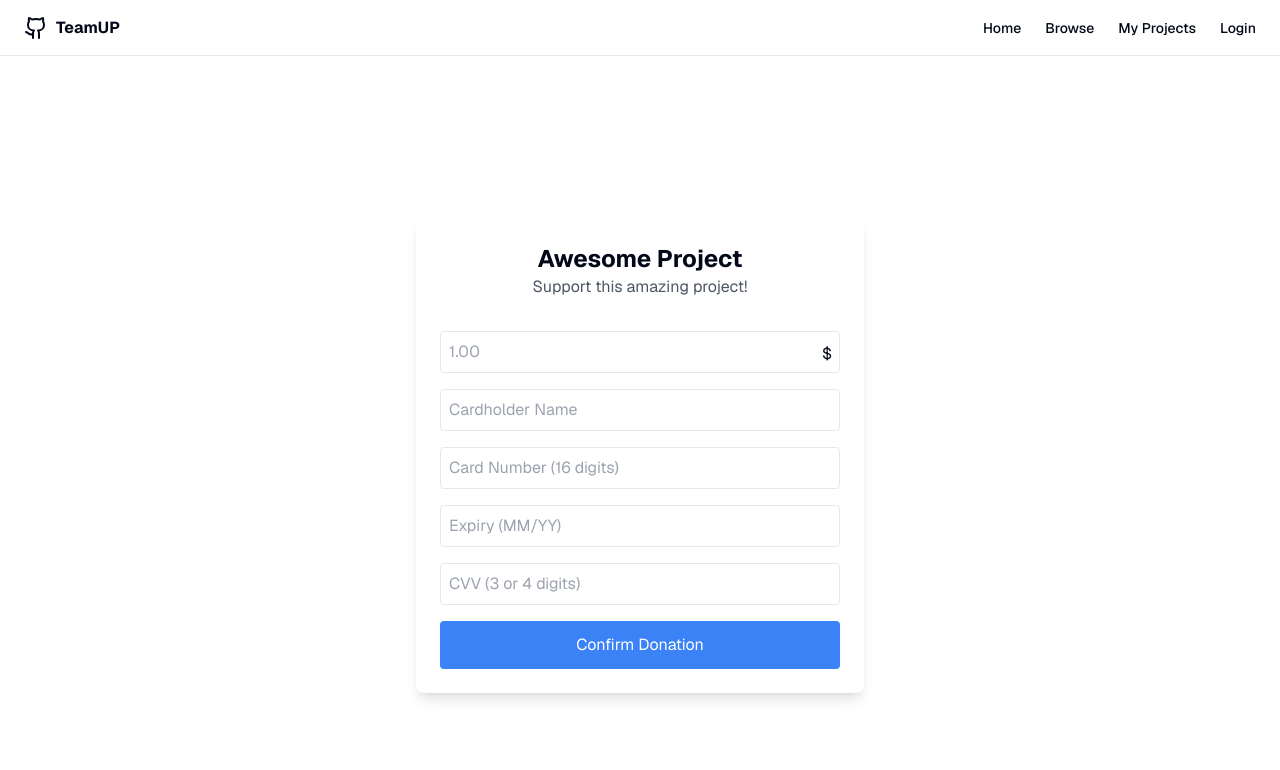
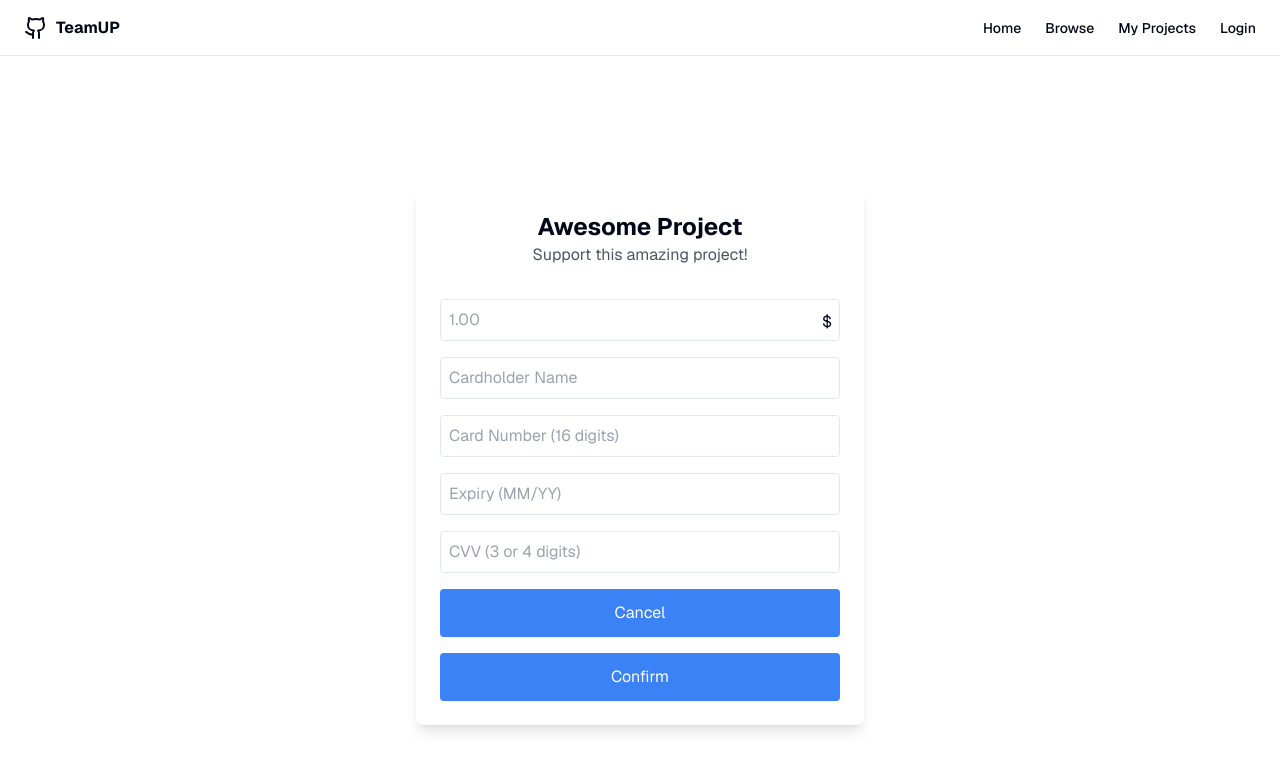
Before and after one commit to TeamUP-2025/TeamUp-Frontend, a Next.js app: page /project/1/donate in a window 1280 px wide. Shown: the top 770 px of the page. Built offline with nearby package versions, Linux system fonts and the light colour scheme; no server answers.

Commit message:
add cancel button

```diff
--- a/src/app/project/[id]/donate/page.tsx
+++ b/src/app/project/[id]/donate/page.tsx
@@ -102,9 +102,13 @@ export default function DonatePage() {
     }
 
     toast.success("Donation successful!");
+    goback_project()
+  };
+
+  const goback_project = async () => {
     router.push(`/project/${projectId}`);
+  }
 
-  };
 
   return (
     <div className="flex flex-col items-center justify-center min-h-screen p-6">
@@ -168,6 +172,14 @@ export default function DonatePage() {
           onChange={(e) => setCvv(e.target.value)}
           disabled={loading}
         />
+        {/* Cancel Button */}
+        <button
+          onClick={goback_project}
+          className={`mt-4 p-3 text-white rounded w-full ${loading ? "bg-gray-400" : "bg-blue-500"}`}
+          disabled={loading}
+        >
+          {loading ? "Processing..." : "Cancel"}
+        </button>
 
         {/* Confirm Button */}
         <button
@@ -175,12 +187,13 @@ export default function DonatePage() {
           className={`mt-4 p-3 text-white rounded w-full ${loading ? "bg-gray-400" : "bg-blue-500"}`}
           disabled={loading}
         >
-          {loading ? "Processing..." : "Confirm Donation"}
+          {loading ? "Processing..." : "Confirm"}
         </button>
+
         </div>
         <style jsx>{`
         .placeholder-right::placeholder {
-          text-align: right; /* Align placeholder text to the right for this input */
+          text-align: right;
         }
       `}</style>
     </div>
```
